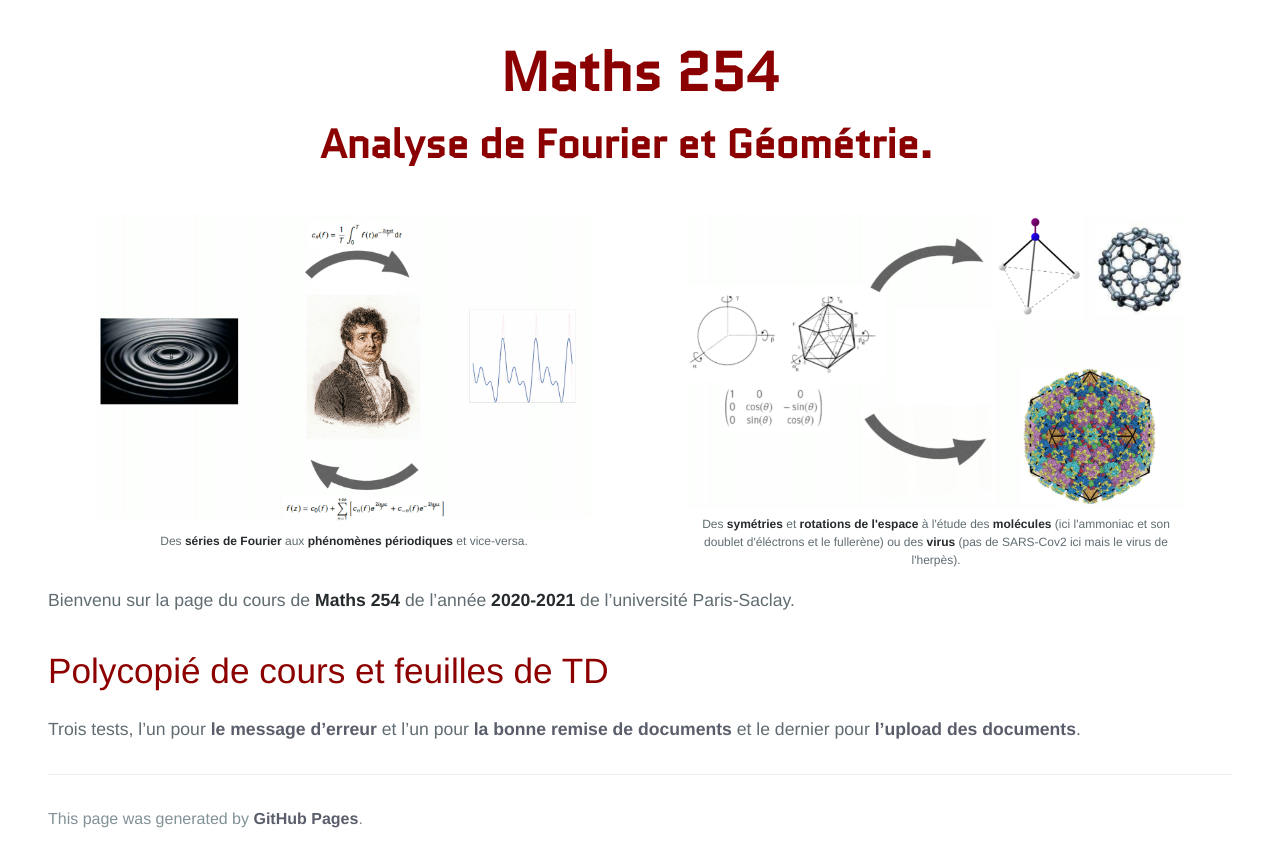
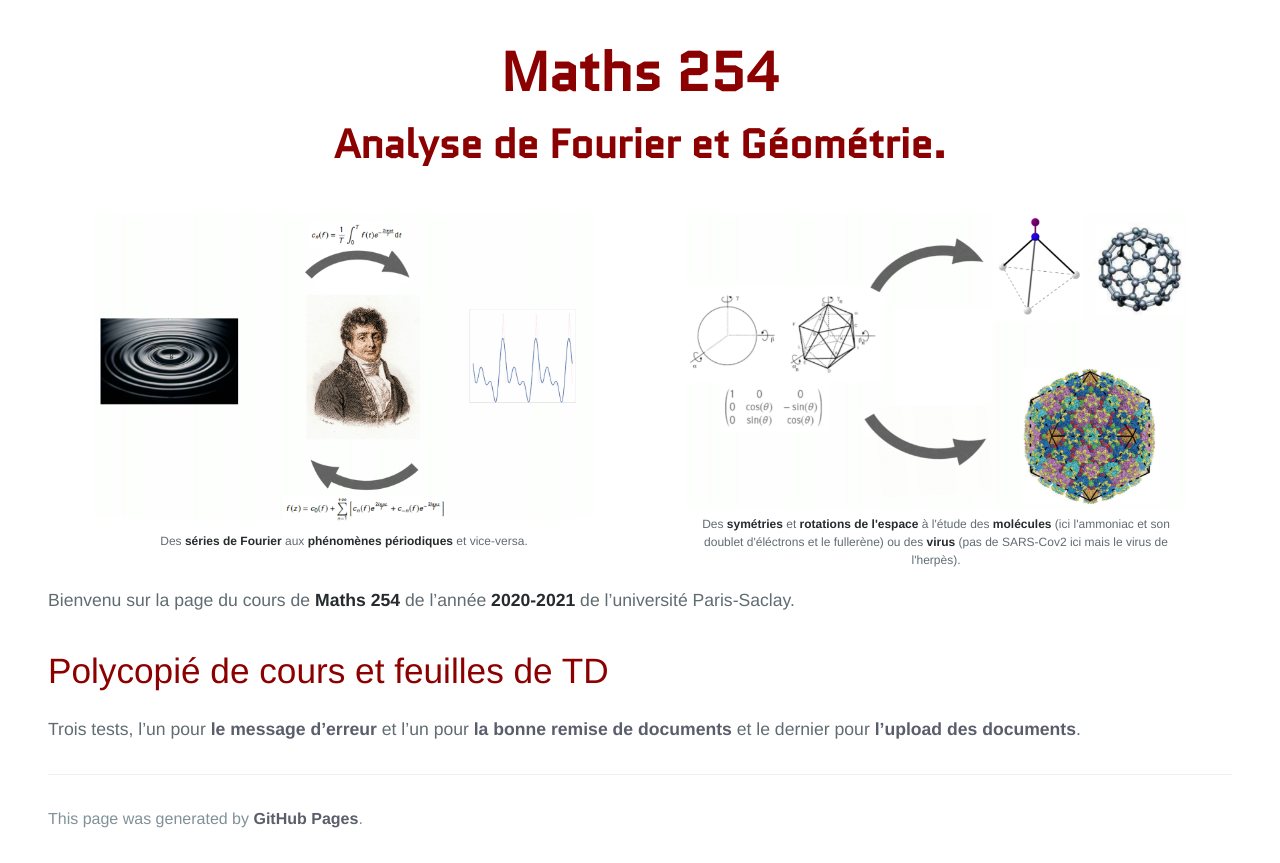
Before and after one commit to KevinDestagnol/algebre.github.io, a Jekyll site: the page built from index.md, in a window 1280 px wide. Shown: the part 260-1123 px from the top of the page. Built offline with Jekyll 4.4.1, drawn with Linux system fonts in a browser that asks for light colours; some web fonts are replaced; our own code applies the rules of GitHub Pages for plain Markdown files.

Commit message:
Update jekyll-theme-cayman.scss

```diff
--- a/_sass/jekyll-theme-cayman.scss
+++ b/_sass/jekyll-theme-cayman.scss
@@ -130,8 +130,16 @@
     color: #8B0000;
     font-size: 2.5rem;
     /*white-space:nowrap;*/
-	   display:flex;
-  flex-wrap:nowrap;
+.nowrap {
+        flex: 1;
+        width: 100%;
+        float: left;
+    }
+
+    .container {
+        display: flex;
+    }
+
 	   @include small {
    font-size: 2rem;
   }
```
